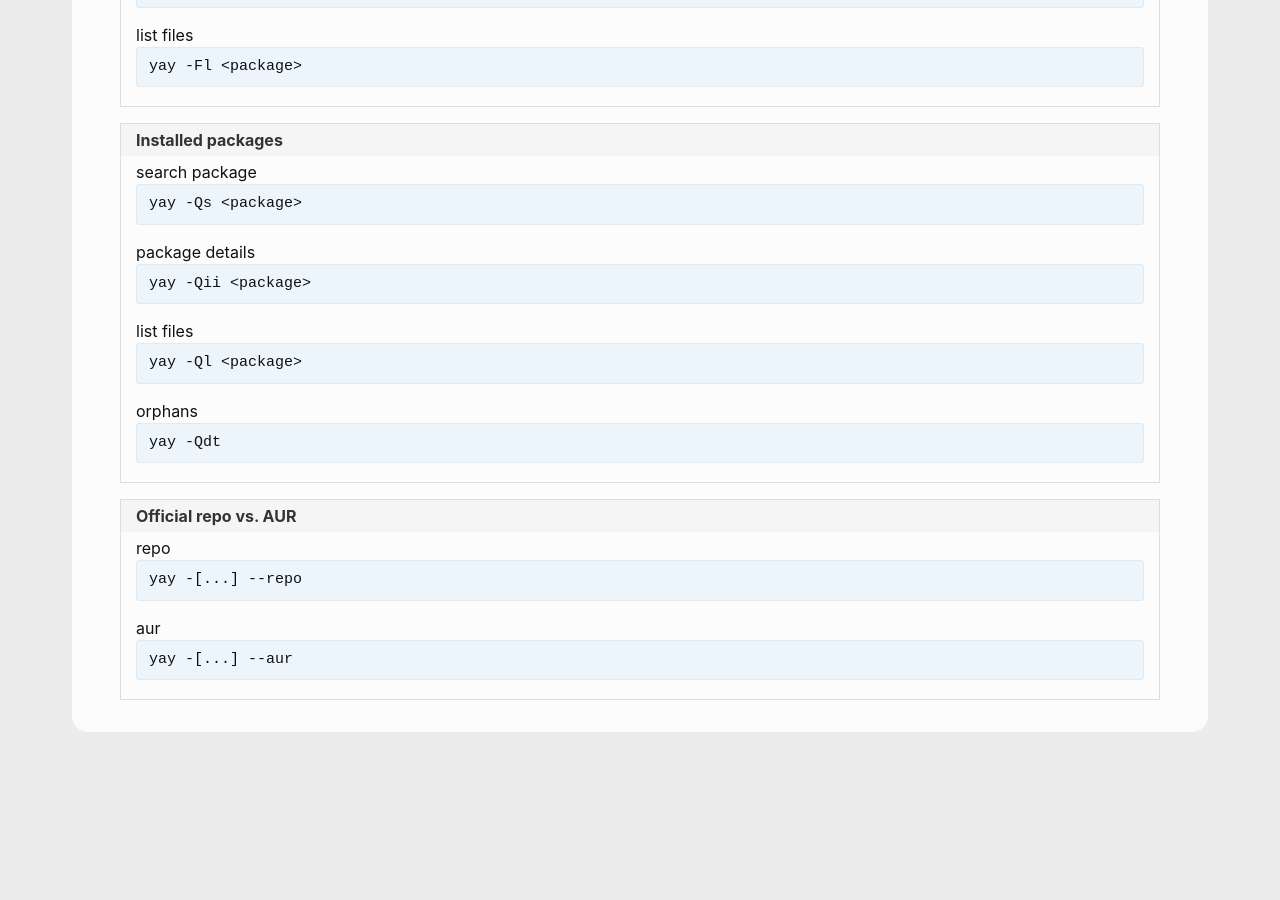
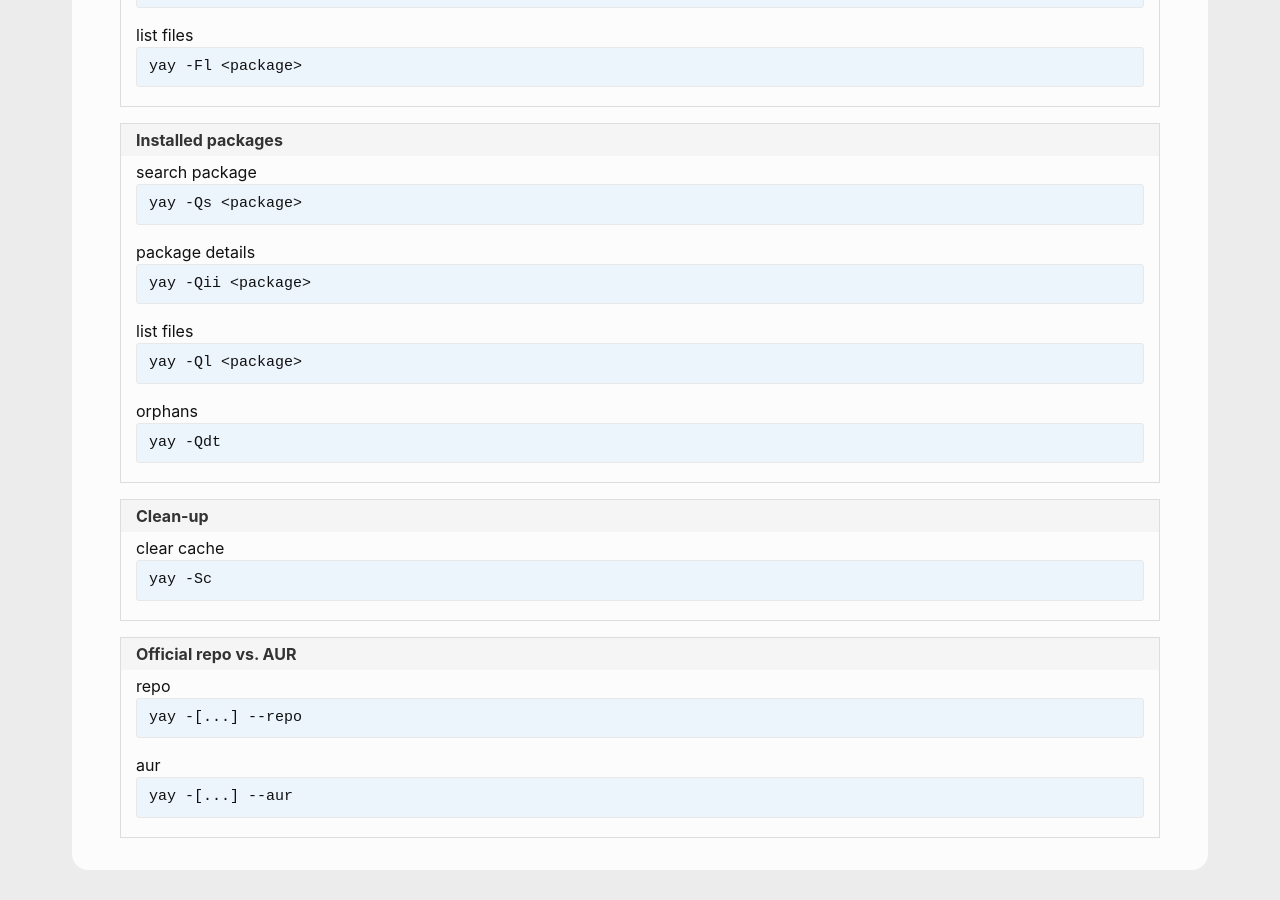
Before and after one commit to andreas-mausch/cheatsheets, a Jekyll site: the page built from _cheatsheets/yay.md, in a window 1280 px wide and 900 px high, scrolled down 651 px. Built offline with Jekyll 4.4.1, drawn with Linux system fonts in a browser that asks for light colours; before the commit the page ends 1413 px from its top, so only the background shows below that.

Commit message:
yay: clear cache

```diff
--- a/_cheatsheets/yay.md
+++ b/_cheatsheets/yay.md
@@ -18,6 +18,9 @@
       package details: yay -Qii <package>
       list files: yay -Ql <package>
       orphans: yay -Qdt
+  - name: Clean-up
+    commands:
+      clear cache: yay -Sc
   - name: Official repo vs. AUR
     commands:
       repo: yay -[...] --repo
```
